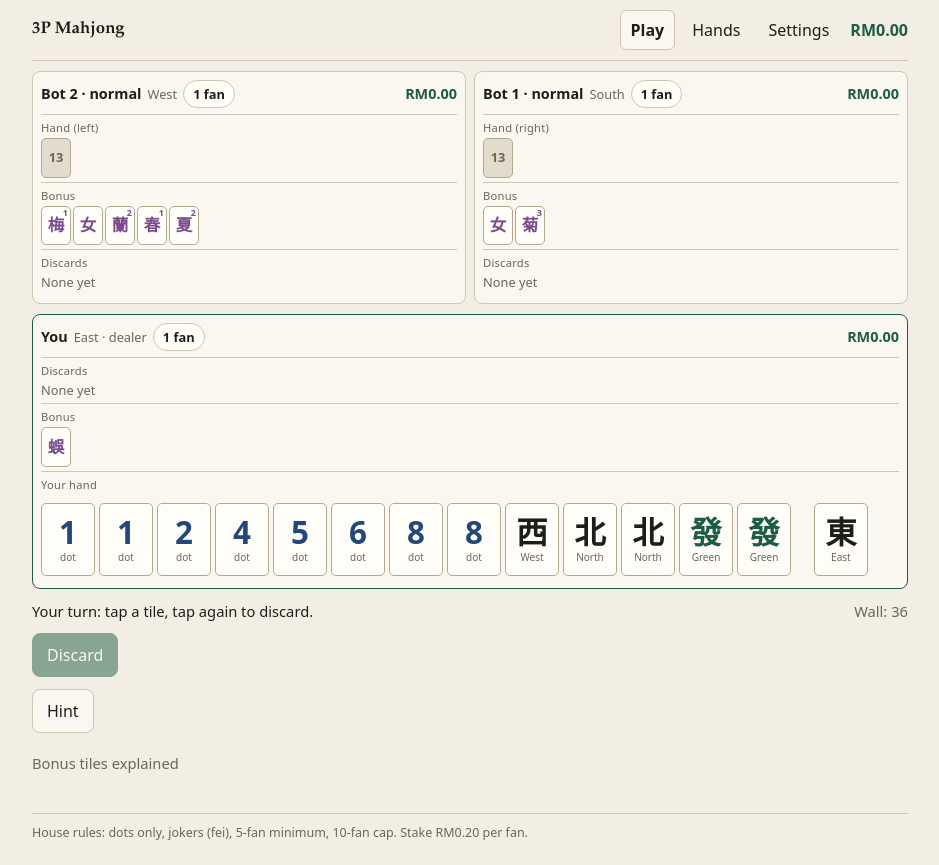
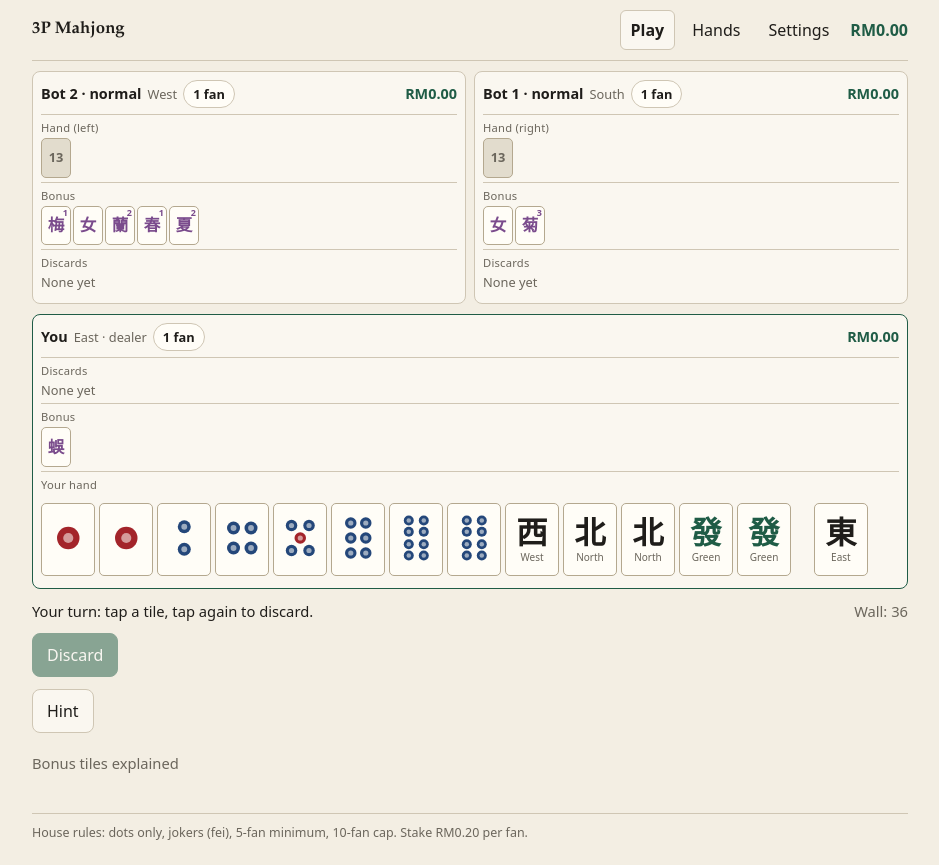
Before and after one commit to DoughnutsNCookies/WebApp-Mahjong3P, a Next.js app: page / in a window 1280 px wide. Shown: the whole page, without its empty margins (170-1109 px from the left). Built offline with nearby package versions, Linux system fonts and the light colour scheme.

Commit message:
Dot tiles drawn as dots; fei-kong hint mentions kong money

```diff
--- a/src/analyzer/claims.ts
+++ b/src/analyzer/claims.ts
@@ -60,7 +60,8 @@ export function claimAdvice(input: AnalyzerInput, legal: Action[], tile: Kind):
     if (a.type === 'claimKong' && a.jokers > 0) {
       out.push({
         action: a, shanten: shanten(after.hand, after.melds.length).best, reaches5: null, recommended: false,
-        note: `Spends ${a.jokers === 1 ? 'a fei' : `${a.jokers} fei`} for no extra fan: a pong scores the same and keeps the wild tile.`,
+        // Kong money (2026-10-31): a fei kong now earns kong money, but the fei is used up for good.
+        note: `Earns kong money (2 units from the discarder) and a free replacement draw, but uses up ${a.jokers === 1 ? 'your fei' : `${a.jokers} of your fei`}: a pong scores the same fan and keeps the wild tile.`,
       });
       continue;
     }
--- a/src/app/globals.css
+++ b/src/app/globals.css
@@ -76,6 +76,12 @@ main { flex: 1; }
 @media (max-width: 759px) { .tile.hand .sub { display: none; } }
 .tile .main { font-weight: 600; }
 .tile.dots .main { color: var(--dots); font-variant-numeric: lining-nums tabular-nums; }
+/* Dot tiles are drawn: blue pips with a pale centre, red ones where tradition has them. */
+.dot-face { width: 78%; height: 66%; display: block; }
+.tile.hand .dot-face { height: 70%; }
+.pip { fill: var(--dots); }
+.pip.red { fill: var(--red); }
+.pip-core { fill: var(--tile); opacity: .55; }
 .tile.red .main { color: var(--red); }
 .tile.green .main { color: var(--green); }
 .tile.white .main { color: #5a6b80; }
--- a/src/ui/Tile.tsx
+++ b/src/ui/Tile.tsx
@@ -13,7 +13,8 @@ const ANIMAL = ['貓', '鼠', '雞', '蜈', '男', '男', '女', '女'];
 const ANIMAL_LABEL = ['Cat', 'Mouse', 'Rooster', 'Centipede', 'Boy', 'Boy', 'Girl', 'Girl'];
 
 export function face(k: Kind): { main: string; sub: string; cls: string; num?: number } {
-  if (isDot(k)) return { main: String(k + 1), sub: 'dot', cls: 'dots' };
+  // Dot tiles are drawn (DotFace), so they need no label underneath.
+  if (isDot(k)) return { main: String(k + 1), sub: '', cls: 'dots' };
   if (k >= 9 && k <= 12) return { main: WIND[k - 9], sub: WIND_LABEL[k - 9], cls: 'wind' };
   if (k === 13) return { main: '中', sub: 'Red', cls: 'red' };
   if (k === 14) return { main: '發', sub: 'Green', cls: 'green' };
@@ -26,6 +27,34 @@ export function face(k: Kind): { main: string; sub: string; cls: string; num?: n
     return { main: ANIMAL[i], sub: ANIMAL_LABEL[i], cls: 'bonus animal' };
   }
   return { main: '?', sub: '', cls: '' };
+}
+
+// Dot positions for 1-9 on a 30 x 40 face, in the traditional patterns. "r" marks a red dot.
+const DOT_LAYOUTS: [number, number, 'b' | 'r'][][] = [
+  [[15, 20, 'r']],
+  [[15, 11, 'b'], [15, 29, 'b']],
+  [[7, 9, 'b'], [15, 20, 'b'], [23, 31, 'b']],
+  [[8, 12, 'b'], [22, 12, 'b'], [8, 28, 'b'], [22, 28, 'b']],
+  [[8, 10, 'b'], [22, 10, 'b'], [15, 20, 'r'], [8, 30, 'b'], [22, 30, 'b']],
+  [[9, 8, 'b'], [21, 8, 'b'], [9, 20, 'b'], [21, 20, 'b'], [9, 32, 'b'], [21, 32, 'b']],
+  [[6, 6, 'b'], [15, 11, 'b'], [24, 16, 'b'], [9, 25, 'b'], [21, 25, 'b'], [9, 34, 'b'], [21, 34, 'b']],
+  [[9, 6, 'b'], [21, 6, 'b'], [9, 15, 'b'], [21, 15, 'b'], [9, 25, 'b'], [21, 25, 'b'], [9, 34, 'b'], [21, 34, 'b']],
+  [[6, 8, 'b'], [15, 8, 'b'], [24, 8, 'b'], [6, 20, 'r'], [15, 20, 'r'], [24, 20, 'r'], [6, 32, 'b'], [15, 32, 'b'], [24, 32, 'b']],
+];
+
+/** The dots of a 1-9 dot tile, as a small drawing. */
+function DotFace({ n }: { n: number }) {
+  const r = n === 1 ? 9 : n <= 4 ? 5.2 : n <= 6 ? 4.6 : 4;
+  return (
+    <svg className="dot-face" viewBox="0 0 30 40" aria-hidden="true">
+      {DOT_LAYOUTS[n - 1].map(([x, y, c], i) => (
+        <g key={i}>
+          <circle cx={x} cy={y} r={r} className={c === 'r' ? 'pip red' : 'pip'} />
+          <circle cx={x} cy={y} r={r * 0.45} className="pip-core" />
+        </g>
+      ))}
+    </svg>
+  );
 }
 
 /** Plain-text tile name for buttons and notes, e.g. "5 dot", "Red", "Joker". */
@@ -54,18 +83,18 @@ export function Tile({ kind, size = 'small', selected, marked, joker, dim, onCli
   const content = (
     <>
       {f.num !== undefined && <span className="num" aria-hidden="true">{f.num}</span>}
-      <span className="main">{f.main}</span>
+      {isDot(kind) ? <DotFace n={kind + 1} /> : <span className="main">{f.main}</span>}
       <span className="sub">{joker ? 'joker' : f.sub}</span>
     </>
   );
   if (onClick) {
     return (
-      <button type="button" className={cls} onClick={onClick} title={title ?? label(kind)} aria-pressed={selected}>
+      <button type="button" className={cls} onClick={onClick} title={title ?? label(kind)} aria-label={title ?? label(kind)} aria-pressed={selected}>
         {content}
       </button>
     );
   }
-  return <span className={cls} title={title ?? label(kind)}>{content}</span>;
+  return <span className={cls} title={title ?? label(kind)} role="img" aria-label={title ?? label(kind)}>{content}</span>;
 }
 
 export function TileBack({ count }: { count: number }) {
```
Also changed, not shown: 1 other file (tests, documents, lock files or other folders).
